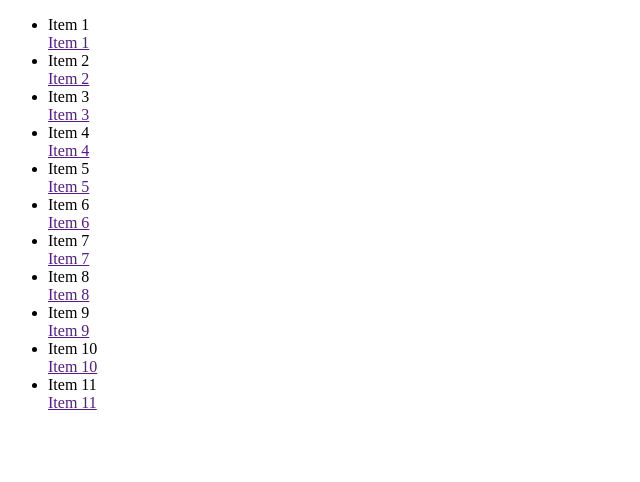
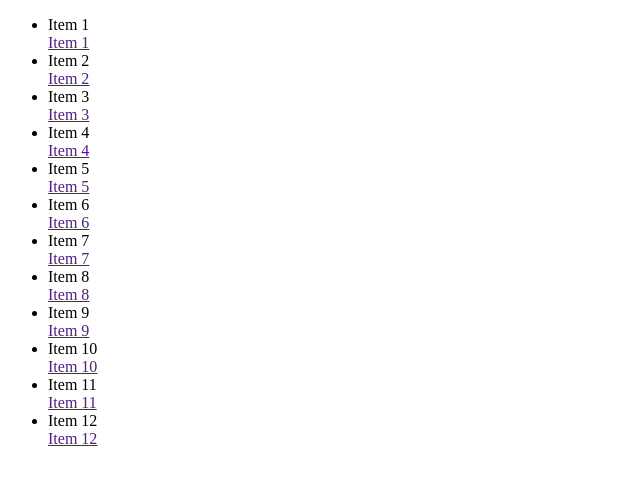
Before and after one commit to marcboogie/newGittest, a plain HTML site: page index.html in a window 1280 px wide. Shown: the whole page, without its empty margins (0-640 px from the left). Drawn offline with Linux system fonts and the light colour scheme.

Commit message:
added item 12

```diff
--- a/index.html
+++ b/index.html
@@ -53,6 +53,10 @@
           <div class="navMenuIcon">Item 11</div>
           <a href="">Item 11</a>
         </li>
+        <li class="navMenuItem navMenuItem012">
+          <div class="navMenuIcon">Item 12</div>
+          <a href="">Item 12</a>
+        </li>
       </ul>
     </div>
   </nav>
```
